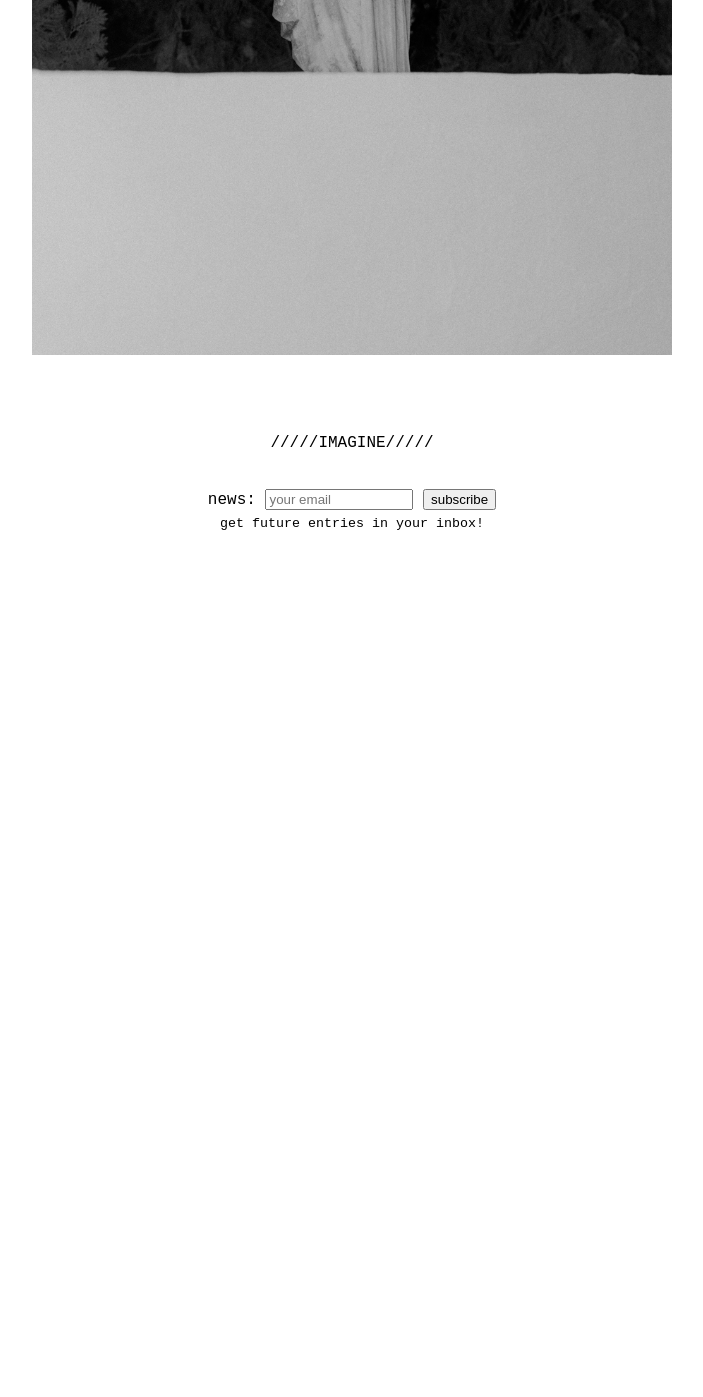
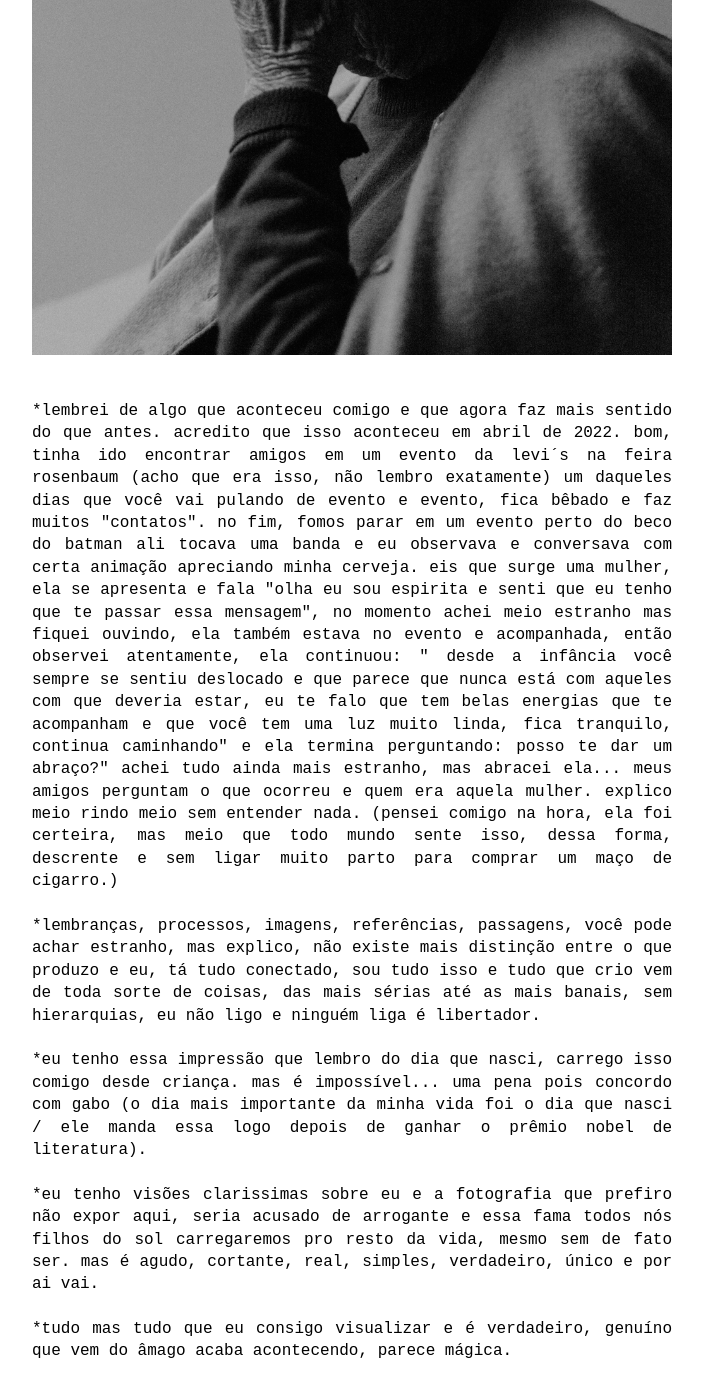
Before and after one commit to odaniloluna/odaniloluna.github.io, a Jekyll site: the page built from _posts/2023-08-30-#063.md, in a window 1280 px wide and 1400 px high, scrolled down 1660 px. Shown: the top 1397 px of the window, without its empty margins (288-991 px from the left). Built offline with Jekyll 4.4.1, drawn with Linux system fonts in a browser that asks for light colours; before the commit the page ends 2261 px from its top, so only the background shows below that.

Commit message:
Update 2023-08-30-#063.md

```diff
--- a/_posts/2023-08-30-#063.md
+++ b/_posts/2023-08-30-#063.md
@@ -5,9 +5,24 @@ slug: #063
 ---
 ---
 <p class="description" style="text-align: justify;">
-<img src="/assets/danilo-luna-snapshots-41.jpg" />
+<img src="/assets/danilo-luna-snapshots-39.jpg" />
   <br>
   <br>
-<img src="/assets/danilo-luna-snapshots-36.jpg" />
+<img src="/assets/danilo-luna-snapshots-40.jpg" />
   <br>
   <br>
+*lembrei de algo que aconteceu comigo e que agora faz mais sentido do que antes. acredito que isso aconteceu em abril de 2022. bom, tinha ido encontrar amigos em um evento da levi´s na feira rosenbaum (acho que era isso, não lembro exatamente) um daqueles dias que você vai pulando de evento e evento, fica bêbado e faz muitos "contatos". no fim, fomos parar em um evento perto do beco do batman ali tocava uma banda e eu observava e conversava com certa animação apreciando minha cerveja. eis que surge uma mulher, ela se apresenta e fala "olha eu sou espirita e senti que eu tenho que te passar essa mensagem", no momento achei meio estranho mas fiquei ouvindo, ela também estava no evento e acompanhada, então observei atentamente, ela continuou: " desde a infância você sempre se sentiu deslocado e que parece que nunca está com aqueles com que deveria estar, eu te falo que tem belas energias que te acompanham e que você tem uma luz muito linda, fica tranquilo, continua caminhando" e ela termina perguntando: posso te dar um abraço?" achei tudo ainda mais estranho, mas abracei ela... meus amigos perguntam o que ocorreu e quem era aquela mulher. explico meio rindo meio sem entender nada. (pensei comigo na hora, ela foi certeira, mas meio que todo mundo sente isso, dessa forma, descrente e sem ligar muito parto para comprar um maço de cigarro.)
+<br>
+  <br>
+*lembranças, processos, imagens, referências, passagens, você pode achar estranho, mas explico, não existe mais distinção entre o que produzo e eu, tá tudo conectado, sou tudo isso e tudo que crio vem de toda sorte de coisas, das mais sérias até as mais banais, sem hierarquias, eu não ligo e ninguém liga é libertador.
+<br>
+  <br>
+*eu tenho essa impressão  que lembro do dia que nasci, carrego isso comigo desde criança. mas é impossível... uma pena pois concordo com gabo (o dia mais importante da minha vida foi o dia que nasci / ele manda essa logo depois de ganhar o prêmio nobel de literatura).
+<br>
+  <br>
+*eu tenho visões clarissimas sobre eu e a fotografia que prefiro não expor aqui, seria acusado de arrogante e essa fama todos nós filhos do sol carregaremos pro resto da vida, mesmo sem de fato ser. mas é agudo, cortante, real, simples, verdadeiro, único e por ai vai.
+<br>
+  <br>
+*tudo mas tudo que eu consigo visualizar e é verdadeiro, genuíno que vem do âmago acaba acontecendo, parece mágica.
+<br>
+  <br>
```
